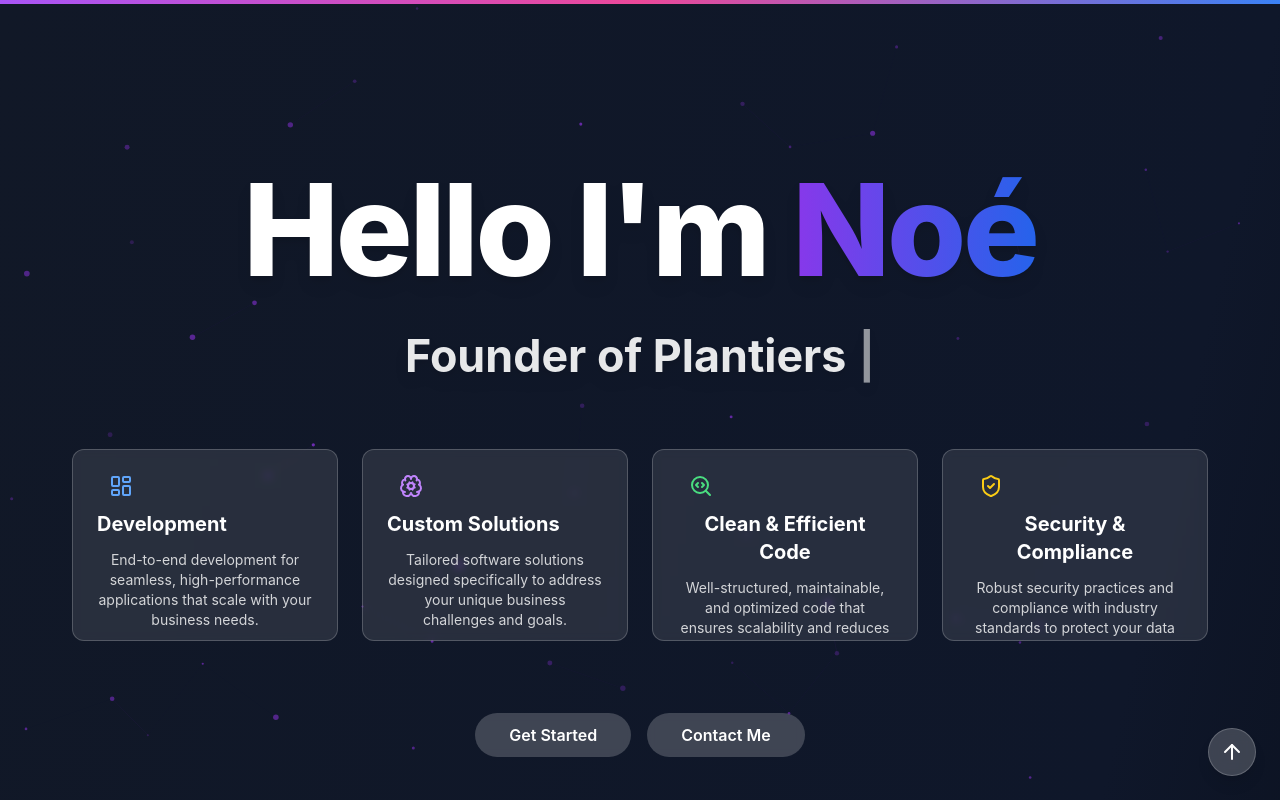
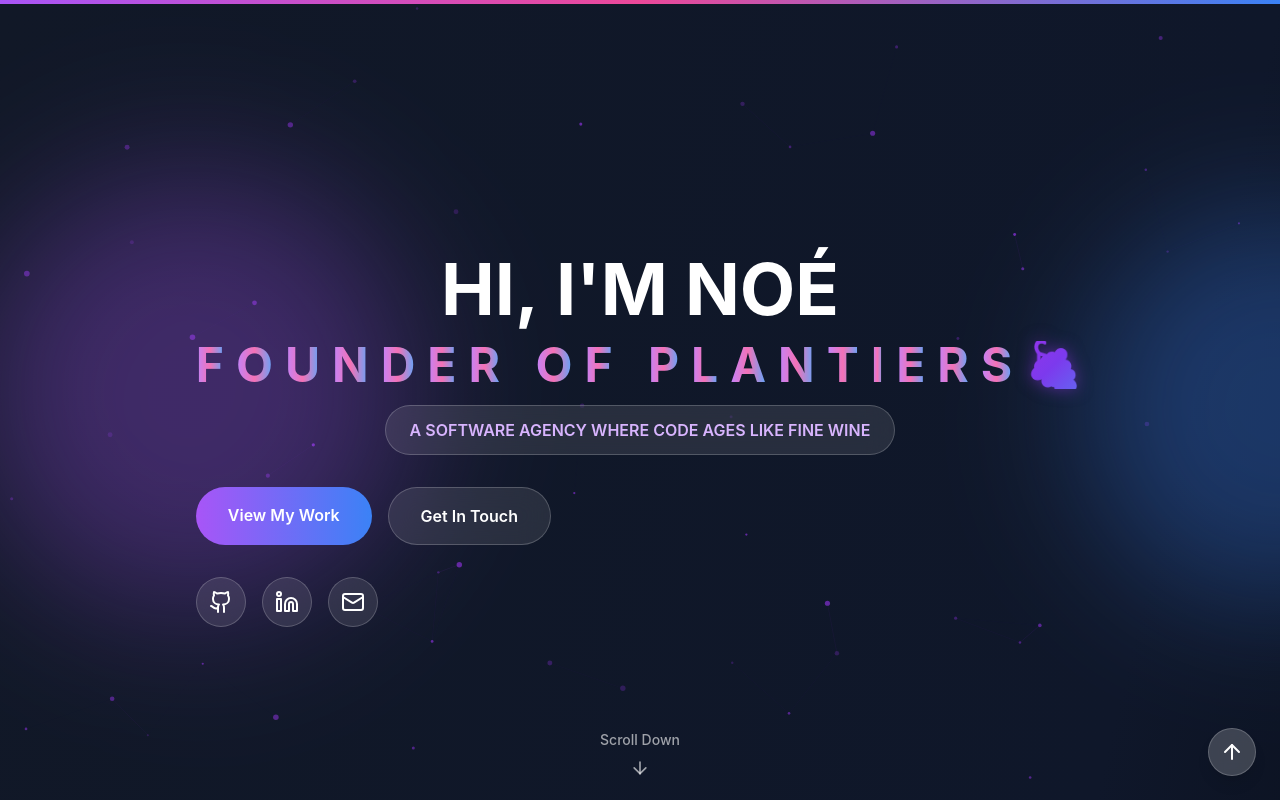
Before and after one commit to noeplantier/PortfolioDev, a React (Vite) app: page / in a window 1280 px wide. Shown: the top 800 px of the page. Built offline with nearby package versions, Linux system fonts and the light colour scheme.

Commit message:
Clean repository - remove node_modules

```diff
--- a/src/components/Hero.tsx
+++ b/src/components/Hero.tsx
@@ -1,129 +1,258 @@
-import { useState, useEffect } from 'react';
-import {
-  ChevronDown,
-  Globe,
-  LayoutDashboard,
-  BrainCog,
-  SearchCode,
-  ShieldCheck
-} from 'lucide-react';
+'use client';
+import React, { useState, useEffect } from 'react';
+import { motion } from 'framer-motion';
+import { Github, Linkedin, Mail, ArrowDown } from 'lucide-react';
 
-const skills = [
-  {
-    icon: LayoutDashboard,
-    label: 'Development',
-    description: 'End-to-end development for seamless, high-performance applications that scale with your business needs.',
-    color: 'text-blue-400',
-  },
-  {
-    icon: BrainCog,
-    label: 'Custom Solutions',
-    description: 'Tailored software solutions designed specifically to address your unique business challenges and goals.',
-    color: 'text-purple-400',
-  },
-  {
-    icon: SearchCode,
-    label: 'Clean & Efficient Code',
-    description: 'Well-structured, maintainable, and optimized code that ensures scalability and reduces technical debt.',
-    color: 'text-green-400',
-  },
-  {
-    icon: ShieldCheck,
-    label: 'Security & Compliance',
-    description: 'Robust security practices and compliance with industry standards to protect your data and users.',
-    color: 'text-yellow-400',
-  },
+export default function Hero() {
+  const [displayedH1, setDisplayedH1] = useState('');
+  const [h1Index, setH1Index] = useState(0);
+  const h1Text = "HI, I'M NOÉ";
+
+  const [displayedFounder, setDisplayedFounder] = useState('');
+  const [founderIndex, setFounderIndex] = useState(0);
+  const founderText = 'FOUNDER OF PLANTIERS';
+
+  const [displayedText, setDisplayedText] = useState('');
+  const [currentIndex, setCurrentIndex] = useState(0);
+
+  const secondaryText = 'A Software Agency where code ages like fine wine';
+  const [displayedSecondary, setDisplayedSecondary] = useState('');
+  const [secondaryIndex, setSecondaryIndex] = useState(0);
+
+  useEffect(() => {
+    // Animation H1 en premier
+    if (h1Index < h1Text.length) {
+      const timeout = setTimeout(() => {
+        setDisplayedH1(h1Text.slice(0, h1Index + 1));
+        setH1Index(h1Index + 1);
+      }, 80);
+      return () => clearTimeout(timeout);
+    }
+    // Animation Founder après H1
+    else if (founderIndex < founderText.length) {
+      const timeout = setTimeout(() => {
+        setDisplayedFounder(founderText.slice(0, founderIndex + 1));
+        setFounderIndex(founderIndex + 1);
+      }, 60);
+      return () => clearTimeout(timeout);
+    }
+
+    // Animation texte secondaire
+    else if (secondaryIndex < secondaryText.length) {
+      const timeout = setTimeout(() => {
+        setDisplayedSecondary(secondaryText.slice(0, secondaryIndex + 1));
+        setSecondaryIndex(secondaryIndex + 1);
+      }, 30);
+      return () => clearTimeout(timeout);
+    }
+  }, [h1Index, founderIndex, currentIndex, secondaryIndex]);
+
+  const socialLinks = [
+    { icon: Github, href: 'https://github.com/noeplantier', label: 'GitHub' },
+    { icon: Linkedin, href: 'https://linkedin.com/in/noe-plantier', label: 'LinkedIn' },
+    { icon: Mail, href: 'mailto:plantiernoe50@gmail.com', label: 'Email' }
+  ];
+
+  return (
+    <section id="hero" className="relative min-h-screen flex items-center justify-center px-6 overflow-hidden pt-20">
+      {/* Animated gradient orbs */}
+      <div className="absolute inset-0 overflow-hidden">
+        <motion.div
+          animate={{
+            scale: [1, 1.2, 1],
+            rotate: [0, 180, 360],
+          }}
+          transition={{
+            duration: 20,
+            repeat: Infinity,
+            ease: "linear"
+          }}
+          className="absolute top-1/4 w-96 h-96 bg-purple-500/30 rounded-full blur-3xl"
+        />
+        <motion.div
+          animate={{
+            scale: [1.2, 1, 1.2],
+            rotate: [360, 180, 0],
+          }}
+          transition={{
+            duration: 15,
+            repeat: Infinity,
+            ease: "linear"
+          }}
+          className="absolute bottom-1/4 -right-48 w-96 h-96 bg-blue-500/30 rounded-full blur-3xl"
+        />
+      </div>
+
+      <div className="max-w-7xl gap-16 items-center relative z-10">
+        {/* Content Centré */}
+        <motion.div
+          initial={{ opacity: 0, y: 50 }}
+          animate={{ opacity: 1, y: 0 }}
+          transition={{ duration: 0.8 }}
+          className="text-center space-y-8 flex flex-col items-center lg:items-start"
+        >
+          {/* Titre H1 avec effet balayage */}
+          <div className="space-y-4 w-full">
+            <motion.h1
+              className="text-5xl md:text-6xl lg:text-7xl font-bold leading-tight"
+              initial={{ opacity: 0 }}
+              animate={{ opacity: 1 }}
+            >
+              <span className="text-white block mb-2">
+                {h1Text.split("Noé Plantier")[0].split('').map((char, index) => (
+                  <motion.span
+                    key={index}
+                    initial={{ opacity: 0, y: 20 }}
+                    animate={{
+                      opacity: index < h1Index ? 1 : 0,
+                      y: index < h1Index ? 0 : 20
+                    }}
+                    transition={{
+                      duration: 0.3,
+                      delay: index * 0.05
+                    }}
+                    className="inline-block"
+                  >
+                    {char === ' ' ? '\u00A0' : char}
+                  </motion.span>
+                ))}
+              </span>
+
+            </motion.h1>
+
+            {/* FUNDATOR OF PLANTIERS avec effet balayage */}
+            {h1Index >= h1Text.length && (
+              <motion.h2
+                className="text-3xl md:text-4xl lg:text-5xl font-bold flex items-center justify-center lg:justify-start gap-3 flex-wrap"
+                initial={{ opacity: 0 }}
+                animate={{ opacity: 1 }}
+              >
+                {founderText.split('').map((char, index) => (
+                  <motion.span
+                    key={index}
+                    initial={{ opacity: 0, y: 20 }}
+                    animate={{
+                      opacity: index < founderIndex ? 1 : 0,
+                      y: index < founderIndex ? 0 : 20
+                    }}
+                    transition={{
+                      duration: 0.3,
+                      delay: index * 0.04
+                    }}
+                    className="inline-block bg-gradient-to-r from-purple-400 via-pink-400 to-blue-400 bg-clip-text text-transparent"
+                  >
+                    {char === ' ' ? '\u00A0' : char}
+                  </motion.span>
+                ))}
+                {founderIndex >= founderText.length && (
+                  <motion.span
+                    initial={{ opacity: 0, scale: 0 }}
+                    animate={{ opacity: 1, scale: 1 }}
+                    transition={{ delay: 0.3, type: "spring", stiffness: 200 }}
+                    className="inline-block"
+                    style={{
+                      background: 'linear-gradient(135deg, #9333ea 0%, #7c3aed 50%, #6366f1 100%)',
+                      WebkitBackgroundClip: 'text',
+                      backgroundClip: 'text',
+                      WebkitTextFillColor: 'transparent',
+                      filter: 'drop-shadow(0 0 8px rgba(147, 51, 234, 0.5))',
+                      fontSize: '48px',
+                      lineHeight: '48px'
+                    }}
+                  >
+                    🍇
+                  </motion.span>
+                )}
+              </motion.h2>
+            )}
+
+            {/* Sous-titre tagline */}
+            {founderIndex >= founderText.length && (
+              <motion.div
+                initial={{ opacity: 0, y: 20 }}
+                animate={{ opacity: 1, y: 0 }}
+                transition={{ delay: 0.5, duration: 0.6 }}
+                className="bg-white/10 backdrop-blur-lg px-6 py-3 rounded-full border border-white/20 inline-block"
+              >
+                <span className="text-purple-300 font-semibold text-sm md:text-base uppercase">
+                  A SOFTWARE AGENCY WHERE CODE AGES LIKE FINE WINE
+                </span>
+              </motion.div>
+            )}
+          </div>
 
 
-];
+          {/* CTA Buttons */}
+          {secondaryIndex >= secondaryText.length && (
+            <motion.div
+              initial={{ opacity: 0, y: 20 }}
+              animate={{ opacity: 1, y: 0 }}
+              transition={{ delay: 0.3, duration: 0.3 }}
+              className="flex flex-wrap gap-4 justify-center lg:justify-start"
+            >
+              <motion.a
+                href="#projects"
+                whileHover={{ scale: 1.05 }}
+                whileTap={{ scale: 0.95 }}
+                className="px-8 py-4 bg-gradient-to-r from-purple-500 to-blue-500 text-white font-semibold rounded-full hover:shadow-lg hover:shadow-purple-500/50 transition-all duration-300"
+              >
+                View My Work
+              </motion.a>
+              <motion.a
+                href="#contact"
+                whileHover={{ scale: 1.05 }}
+                whileTap={{ scale: 0.95 }}
+                className="px-8 py-4 bg-white/10 backdrop-blur-lg text-white font-semibold rounded-full border border-white/20 hover:bg-white/20 transition-all duration-300"
+              >
+                Get In Touch
+              </motion.a>
+            </motion.div>
+          )}
 
-
-const Hero = () => {
-  const [text, setText] = useState('');
-  const lines = [
-    'Founder of Plantiers',
-    'a Software Agency where code ages like fine wine'
-  ];
-  const fullText = lines[0] || '';
-  const [currentIndex, setCurrentIndex] = useState(0);
-
-  useEffect(() => {
-    if (currentIndex < fullText.length) {
-      const timeout = setTimeout(() => {
-        setText(fullText.slice(0, currentIndex + 1));
-        setCurrentIndex(currentIndex + 1);
-      }, 100);
-      return () => clearTimeout(timeout);
-    }
-  }, [currentIndex, fullText]);
-
-  return (
-<section id="hero" className="relative py-20 bg-transparent overflow-hidden">
-
-
-      {/* Header */}
-      <div className="relative z-10 flex flex-col items-center justify-center w-full min-h-screen px-4 py-12 text-center">
- {/* Title */}
- <h1 className="text-white mb-8 drop-shadow-lg font-extrabold leading-[1.05] tracking-tight text-[clamp(5rem,10vw,8.5rem)]"> Hello I'm<span className="bg-gradient-to-r from-purple-600 to-blue-600 bg-clip-text text-transparent"> Noé</span> </h1>
- {/* Subtitle */}
- <div className="font-bold text-white/90 mb-8 sm:mb-10 md:mb-14 lg:mb-16 flex items-center justify-center drop-shadow-lg leading-tight text-[clamp(1.125rem,3.5vw,3rem)]"> <span className="flex items-center gap-3"> {text} <span className="animate-pulse">|</span> </span> </div>
-
-        {/* Skills Cards Section */}
-        <div className="w-full max-w-6xl mx-auto grid grid-cols-1 sm:grid-cols-2 lg:grid-cols-3 xl:grid-cols-4 gap-6 px-2 pb-2 mb-16">
-          {skills.map((skill, index) => (
-            <div
-              key={index}
-              className="relative w-full h-48 p-6 bg-white/10 backdrop-blur-sm rounded-xl border border-white/20 overflow-hidden group hover:bg-white/20 transition-all duration-300 transform hover:scale-105 hover:shadow-lg flex flex-col items-start justify-start"
+          {/* Social Links */}
+          {secondaryIndex >= secondaryText.length && (
+            <motion.div
+              initial={{ opacity: 0 }}
+              animate={{ opacity: 1 }}
+              transition={{ delay: 0.5, duration: 0.6 }}
+              className="flex gap-4 justify-center"
             >
-              <div className="absolute inset-0 bg-gradient-to-br opacity-0 group-hover:opacity-20 transition-opacity duration-300 from-transparent via-white/10 to-white/20" />
-              <div className="flex flex-col items-start justify-start gap-3 relative z-10 h-full">
-                <div className={`w-12 h-12 rounded-lg flex items-center justify-center ${skill.color} bg-opacity-20`}>
-                  <skill.icon className={`w-6 h-6 ${skill.color}`} />
-                </div>
-                <h3 className="text-xl font-bold text-white">{skill.label}</h3>
-                <p className="text-white/80 text-sm flex-grow">{skill.description}</p>
-
-              </div>
-            </div>
-          ))}
-        </div>
-
-        {/* CTA Buttons */}
-        <div className="flex flex-col sm:flex-row gap-4 justify-center mb-10">
-          <button
-            onClick={() => document.querySelector('#projects')?.scrollIntoView({ behavior: 'smooth' })}
-            className="px-8 py-2 rounded-full font-semibold text-white bg-white/20 backdrop-blur-sm border-2 border-transparent transform hover:scale-105 transition-all duration-300 hover:bg-transparent hover:bg-clip-text hover:text-transparent hover:bg-gradient-to-r hover:from-purple-600 hover:to-blue-600 hover:border-white text-base"
-          >
-            Get Started
-          </button>
-          <button
-            onClick={() => document.querySelector('#contact')?.scrollIntoView({ behavior: 'smooth' })}
-            className="px-8 py-2 rounded-full font-semibold text-white bg-white/20 backdrop-blur-sm border-2 border-transparent transform hover:scale-105 transition-all duration-300 hover:bg-transparent hover:bg-clip-text hover:text-transparent hover:bg-gradient-to-r hover:from-purple-600 hover:to-blue-600 hover:border-white text-base"
-          >
-            Contact Me
-          </button>
-        </div>
-
-        {/* Social Links
-        <div className="flex justify-center space-x-6 mb-10">
-          {socialLinks.map((social) => (
-            <a
-              key={social.label}
-              href={social.href}
-              target="_blank"
-              rel="noopener noreferrer"
-              className="p-3 bg-white/20 backdrop-blur-sm rounded-full hover:bg-white/30 transform hover:scale-110 transition-all duration-200"
-              aria-label={social.label}
-            >
-              <social.icon className="w-6 h-6 md:w-6 md:h-6 text-white" />
-            </a>
-          ))}
-        </div> */}
+              {socialLinks.map((social, index) => (
+                <motion.a
+                  key={index}
+                  href={social.href}
+                  whileHover={{ scale: 1.2, rotate: 5 }}
+                  whileTap={{ scale: 0.9 }}
+                  className="p-3 bg-white/10 backdrop-blur-lg rounded-full border border-white/20 hover:bg-white/20 transition-all duration-300 group"
+                  aria-label={social.label}
+                >
+                  <social.icon className="w-6 h-6 text-white group-hover:text-purple-300 transition-colors" />
+                </motion.a>
+              ))}
+            </motion.div>
+          )}
+        </motion.div>
 
 
       </div>
+
+      {/* Scroll indicator */}
+      <motion.div
+        initial={{ opacity: 0, y: -20 }}
+        animate={{ opacity: 1, y: 0 }}
+        transition={{ delay: 2, duration: 0.8 }}
+        className="absolute bottom-8 translate-x-1/2"
+      >
+        <motion.a
+          href="#skills"
+          animate={{ y: [0, 10, 0] }}
+          transition={{ duration: 1.5, repeat: Infinity }}
+          className="flex flex-col items-center gap-2 text-white/60 hover:text-white transition-colors"
+        >
+          <span className="text-sm font-medium">Scroll Down</span>
+          <ArrowDown className="w-5 h-5" />
+        </motion.a>
+      </motion.div>
     </section>
   );
-};
-
-export default Hero;
+}
```
